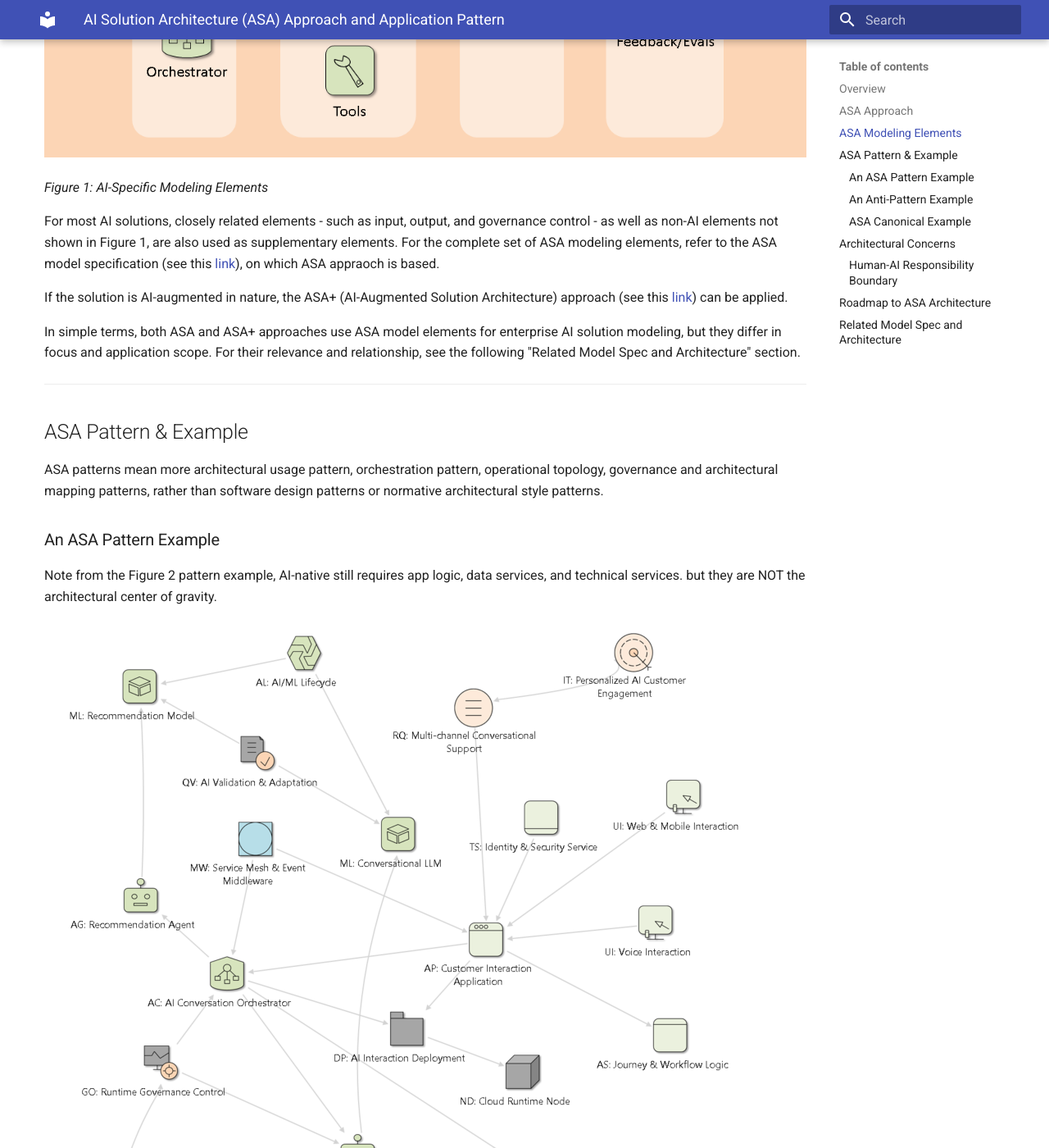
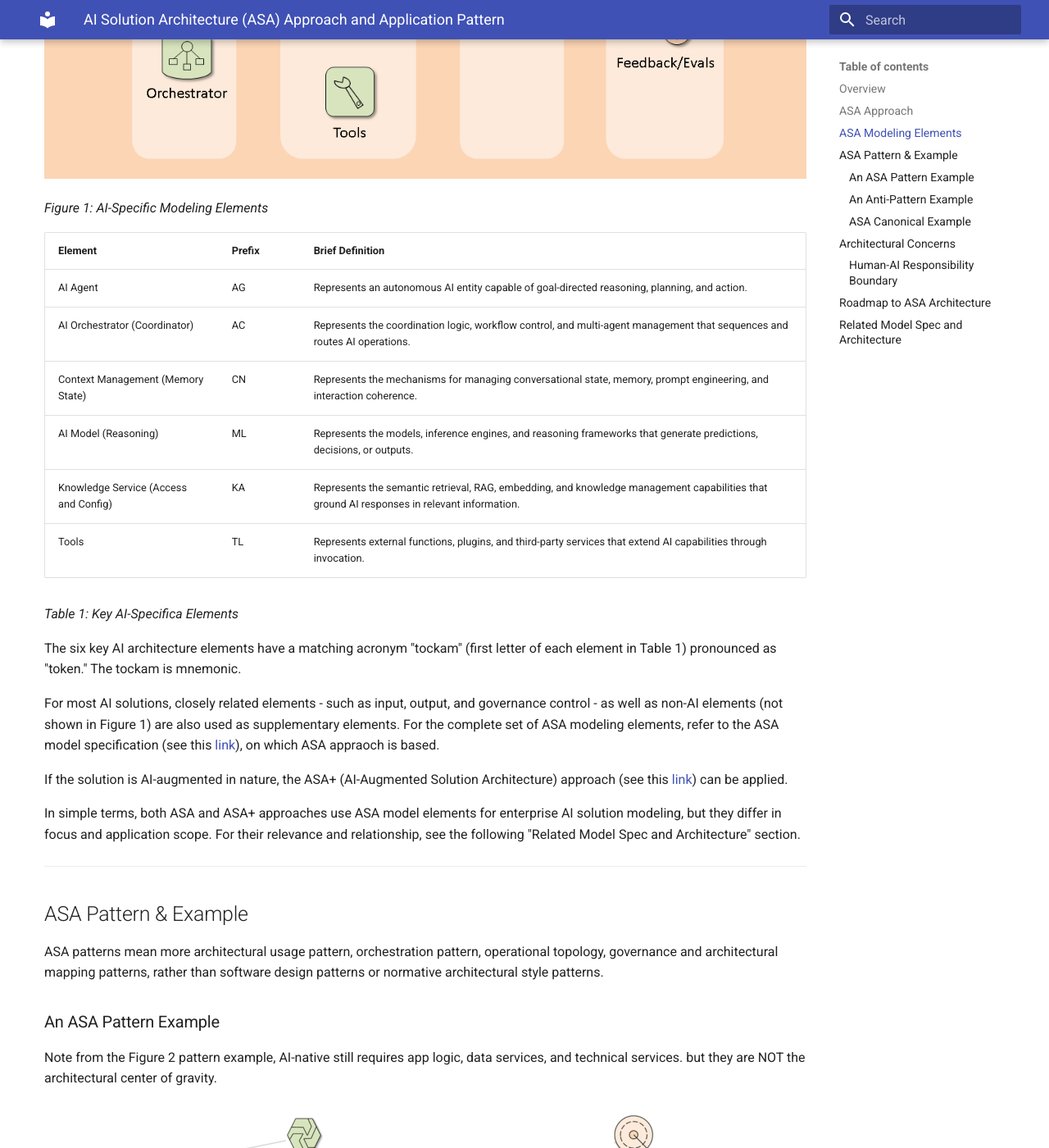
Before and after one commit to seniorgu/aisa, an MkDocs documentation site: the page built from docs/aisa-specification.md, in a window 1280 px wide and 1400 px high, scrolled down 1219 px. Shown: the whole window at 82% size. Built offline with MkDocs 1.6.1 and Material for MkDocs 9.7.7, drawn with Linux system fonts in a browser that asks for light colours; some of the changed text lies outside the part shown.

Commit message:
Update aisa-specification.md

```diff
--- a/docs/aisa-specification.md
+++ b/docs/aisa-specification.md
@@ -22,13 +22,26 @@ It emphasizes:
 
 ## ASA Modeling Elements
 
-As an AI-native architectural approach, ASA focuses on AI-specific elements, as shown in the following list (Figure 1).
+As an AI-native architectural approach, ASA focuses on AI-specific elements, as shown in the following list (Figure 1) briefly defined in Table 1.
 
 ![ASA Modeling Elements](images/aisa-elements.png "ASA Modeling Elements")
 
 *Figure 1: AI-Specific Modeling Elements*
 
-For most AI solutions, closely related elements - such as input, output, and governance control - as well as non-AI elements not shown in Figure 1, are also used as supplementary elements. For the complete set of ASA modeling elements, refer to the ASA model specification (see this [link](https://github.com/seniorgu/ai-esa/blob/main/docs/ai-esa-specification.md)), on which ASA appraoch is based.
+| Element                               | Prefix | Brief Definition                                                                                                                           |
+| ------------------------------------- | ------ | ------------------------------------------------------------------------------------------------------------------------------------------ |
+| AI Agent                              | AG     | Represents an autonomous AI entity capable of goal-directed reasoning, planning, and action.                                               |
+| AI Orchestrator (Coordinator)         | AC     | Represents the coordination logic, workflow control, and multi-agent management that sequences and routes AI operations.                   |
+| Context Management (Memory State)     | CN     | Represents the mechanisms for managing conversational state, memory, prompt engineering, and interaction coherence.                        |
+| AI Model (Reasoning)                  | ML     | Represents the models, inference engines, and reasoning frameworks that generate predictions, decisions, or outputs.                       |
+| Knowledge Service (Access and Config) | KA     | Represents the semantic retrieval, RAG, embedding, and knowledge management capabilities that ground AI responses in relevant information. |
+| Tools                                 | TL     | Represents external functions, plugins, and third-party services that extend AI capabilities through invocation.                           |
+
+*Table 1: Key AI-Specifica Elements*
+
+The six key AI architecture elements have a matching acronym "tockam" (first letter of each element in Table 1) pronounced as "token." The tockam is mnemonic.
+
+For most AI solutions, closely related elements - such as input, output, and governance control - as well as non-AI elements (not shown in Figure 1) are also used as supplementary elements. For the complete set of ASA modeling elements, refer to the ASA model specification (see this [link](https://github.com/seniorgu/ai-esa/blob/main/docs/ai-esa-specification.md)), on which ASA appraoch is based.
 
 If the solution is AI-augmented in nature, the ASA+ (AI-Augmented Solution Architecture) approach (see this [link](https://github.com/seniorgu/aasa/blob/main/docs/aasa-specification.md)) can be applied.
 
```
